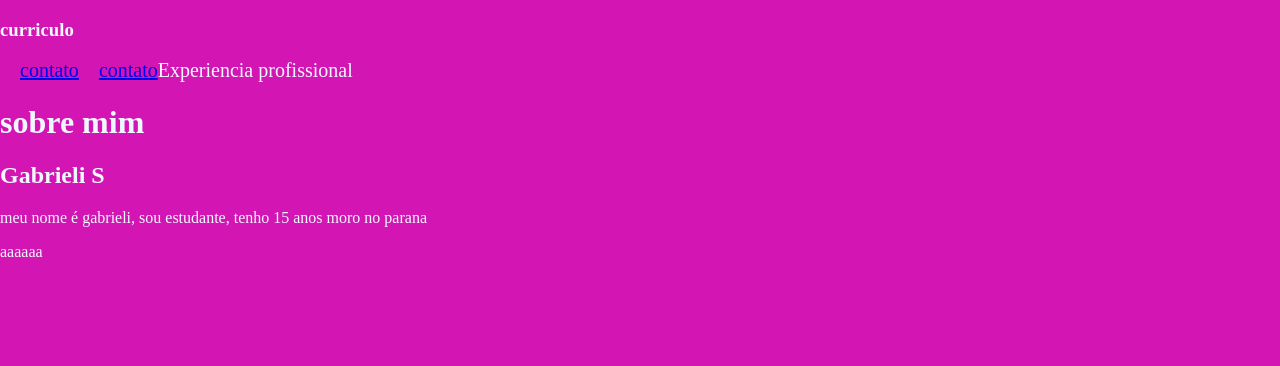
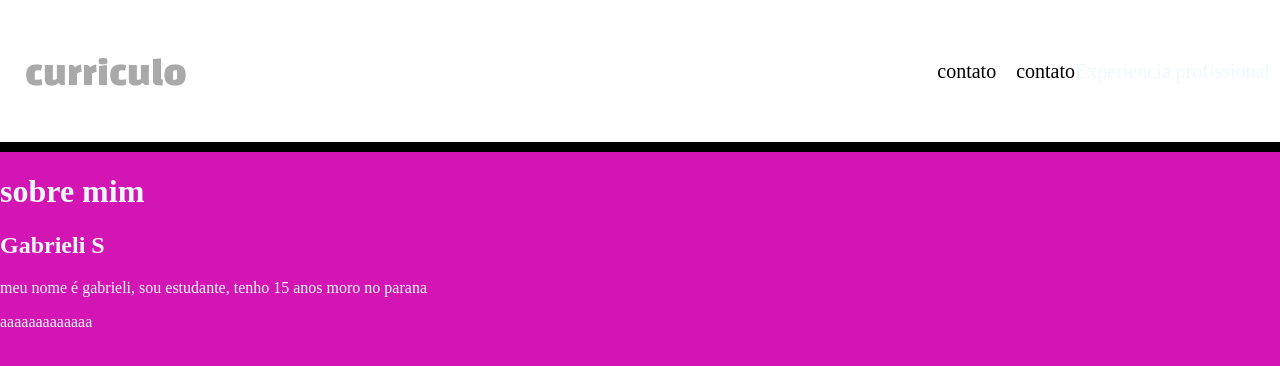
Before and after one commit to gabrielis30/gabrieli-1A-CCM, a plain HTML site: page index.html in a window 1280 px wide. Drawn offline with Linux system fonts and the light colour scheme.

Commit message:
ujioũhõ

```diff
--- a/index.html
+++ b/index.html
@@ -1,12 +1,17 @@
 <!DOCTYPE html>
 <html lang="en">
+
 <head>
     <meta charset="UTF-8">
     <meta name="viewport" content="width=device-width, initial-scale=1.0">
     <title>gabrieli</title>
     <style></style>
     <link rel="stylesheet" href="style.css">
-    <head>
+
+</head>
+
+<body>
+    <header>
         <h3>curriculo</h3>
         <nav>
             <ul class="nav">
@@ -15,15 +20,15 @@
                 <li><a href="#exp">contato</a>Experiencia profissional</li>
             </ul>
         </nav>
-    </head>
-</head>
-<body>
+    </header>
+
+
     <h1>sobre mim</h1>
     <div class="foto">
         <h2>Gabrieli S</h2>
     </div>
     <p>meu nome é gabrieli, sou estudante, tenho 15 anos moro no parana</p>
-   <p>aaaaaa</p>
+    <p>aaaaaaaaaaaaa</p>
 
 
 
@@ -32,4 +37,5 @@
 
 
 </body>
+
 </html>
```
Lines whose indentation alone changed are shown as unchanged.
